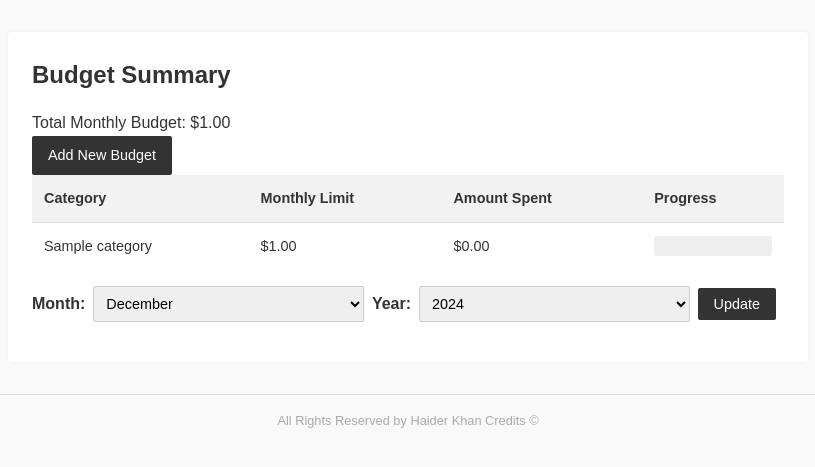
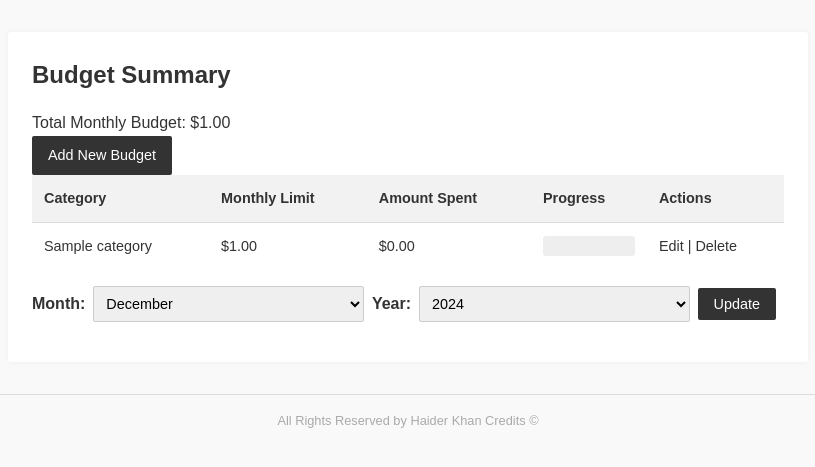
Before and after one commit to haiderak12/412-a3, a Django app: page /project/budget-summary/ in a window 1280 px wide. Shown: the part 56-523 px from the top of the page, without its empty margins (232-1047 px from the left). Run offline with Django 5.2, Linux system fonts and the light colour scheme; a user stored in the database is signed in; tables that the repository leaves empty hold one stand-in row (values such as "Sample post"); some libraries are stand-ins or nearby versions.

Commit message:
fixed budgets page

```diff
--- a/project/templates/project/budget_summary.html
+++ b/project/templates/project/budget_summary.html
@@ -14,6 +14,7 @@
                 <th>Monthly Limit</th>
                 <th>Amount Spent</th>
                 <th>Progress</th>
+                <th>Actions</th>
             </tr>
         </thead>
         <tbody>
@@ -27,6 +28,10 @@
                     <div style="background:#eee; height:20px; width:100%; border-radius:3px; position:relative;">
                         <div style="background:{{ item.bar_color }}; width:{{ item.bar_width }}%; height:100%; border-radius:3px;"></div>
                     </div>
+                </td>
+                <td>
+                    <a href="{% url 'budget_edit' item.budget.pk %}">Edit</a> |
+                    <a href="{% url 'budget_delete' item.budget.pk %}">Delete</a>
                 </td>
             </tr>
             {% empty %}
```
